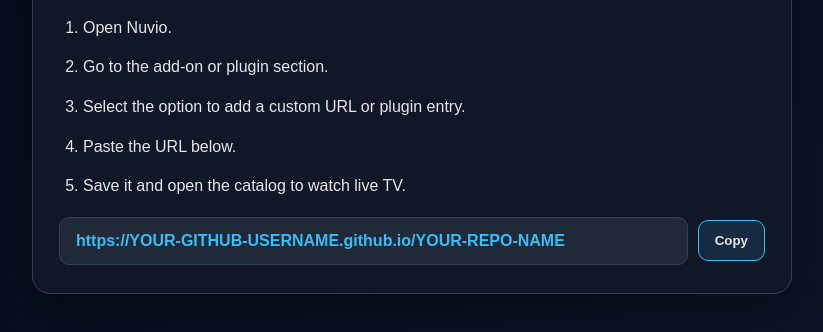
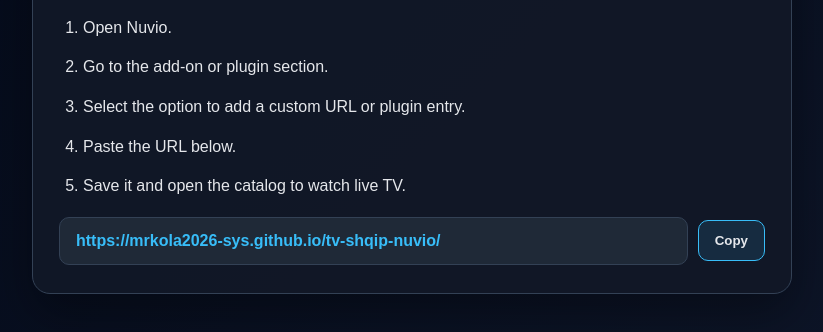
Before and after one commit to mrkola2026-sys/tv-shqip-nuvio, a website: page index.html in a window 1280 px wide. Shown: the part 314-646 px from the top of the page, without its empty margins (228-1051 px from the left). Drawn offline with Linux system fonts and the light colour scheme.

Commit message:
fix: use actual GitHub Pages URL in landing page

```diff
--- a/index.html
+++ b/index.html
@@ -114,7 +114,7 @@
       </ol>
 
       <div class="url-wrap">
-        <div class="url" id="nuvio-url">https://YOUR-GITHUB-USERNAME.github.io/YOUR-REPO-NAME</div>
+        <div class="url" id="nuvio-url">https://mrkola2026-sys.github.io/tv-shqip-nuvio/</div>
         <button class="copy-btn" type="button" id="copy-btn">Copy</button>
       </div>
     </div>
```
